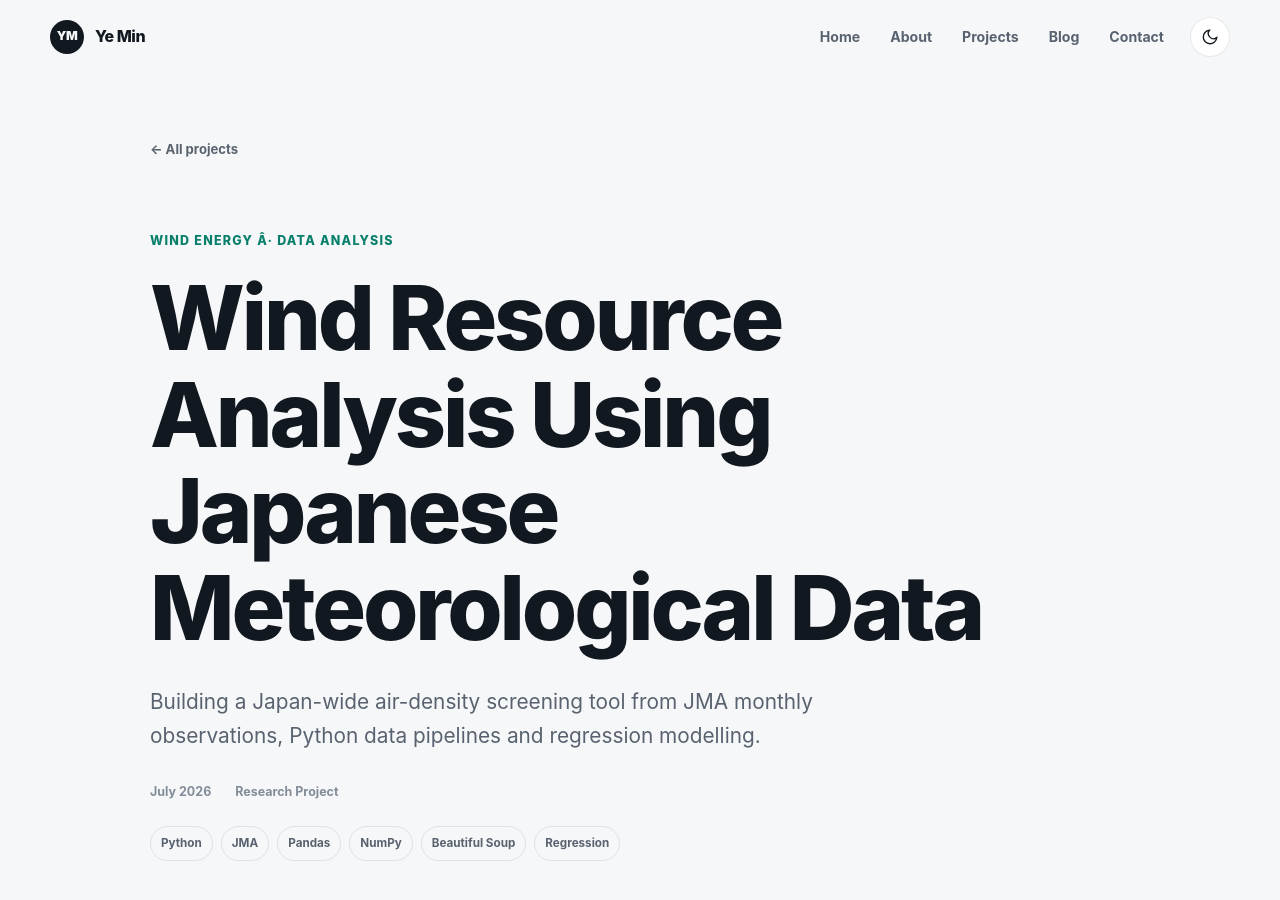
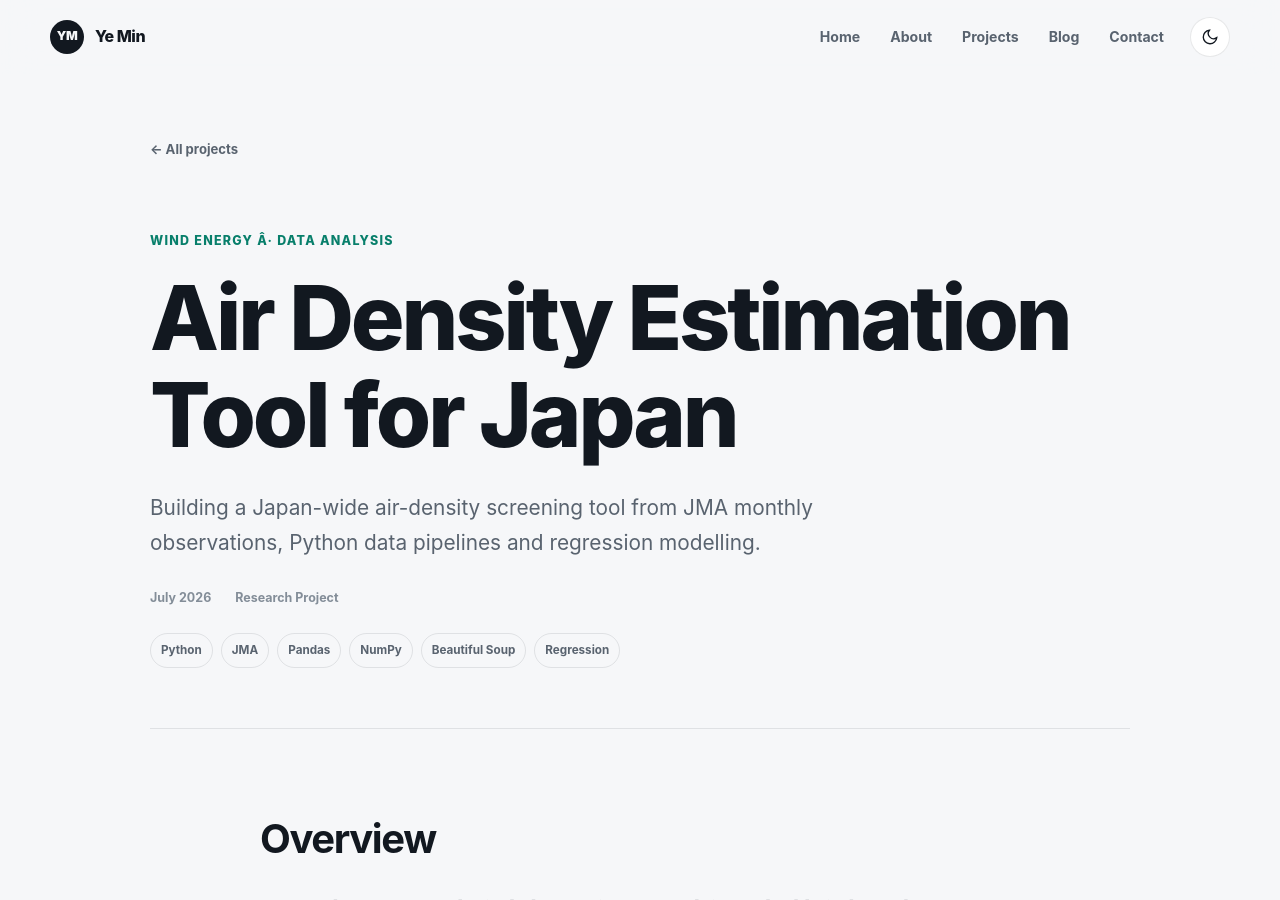
Before and after one commit to ym-yemin/Portfolio, a Jekyll site: the page built from _projects/Air_Density_Estimation_Japan.md, in a window 1280 px wide and 900 px high. Built offline with Jekyll 4.4.1, drawn with Linux system fonts in a browser that asks for light colours.

Commit message:
Update Air_Density_Estimation_Japan.md

```diff
--- a/_projects/Air_Density_Estimation_Japan.md
+++ b/_projects/Air_Density_Estimation_Japan.md
@@ -1,6 +1,6 @@
 ---
 layout: project
-title: "Wind Resource Analysis Using Japanese Meteorological Data"
+title: "Air Density Estimation Tool for Japan"
 date: 2026-07-01
 category: "Wind Energy Â· Data Analysis"
 description: "Building a Japan-wide air-density screening tool from JMA monthly observations, Python data pipelines and regression modelling."
```
